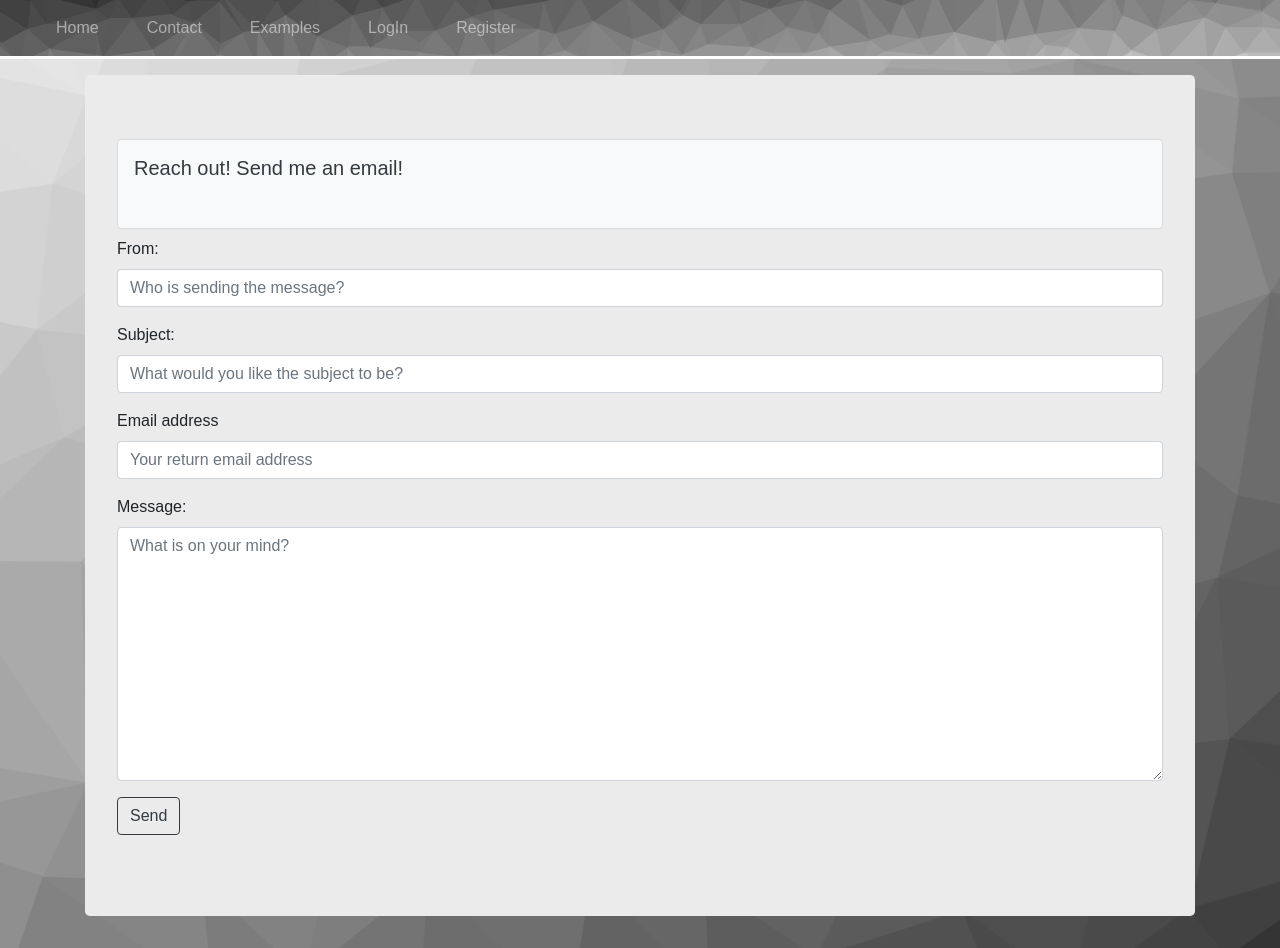
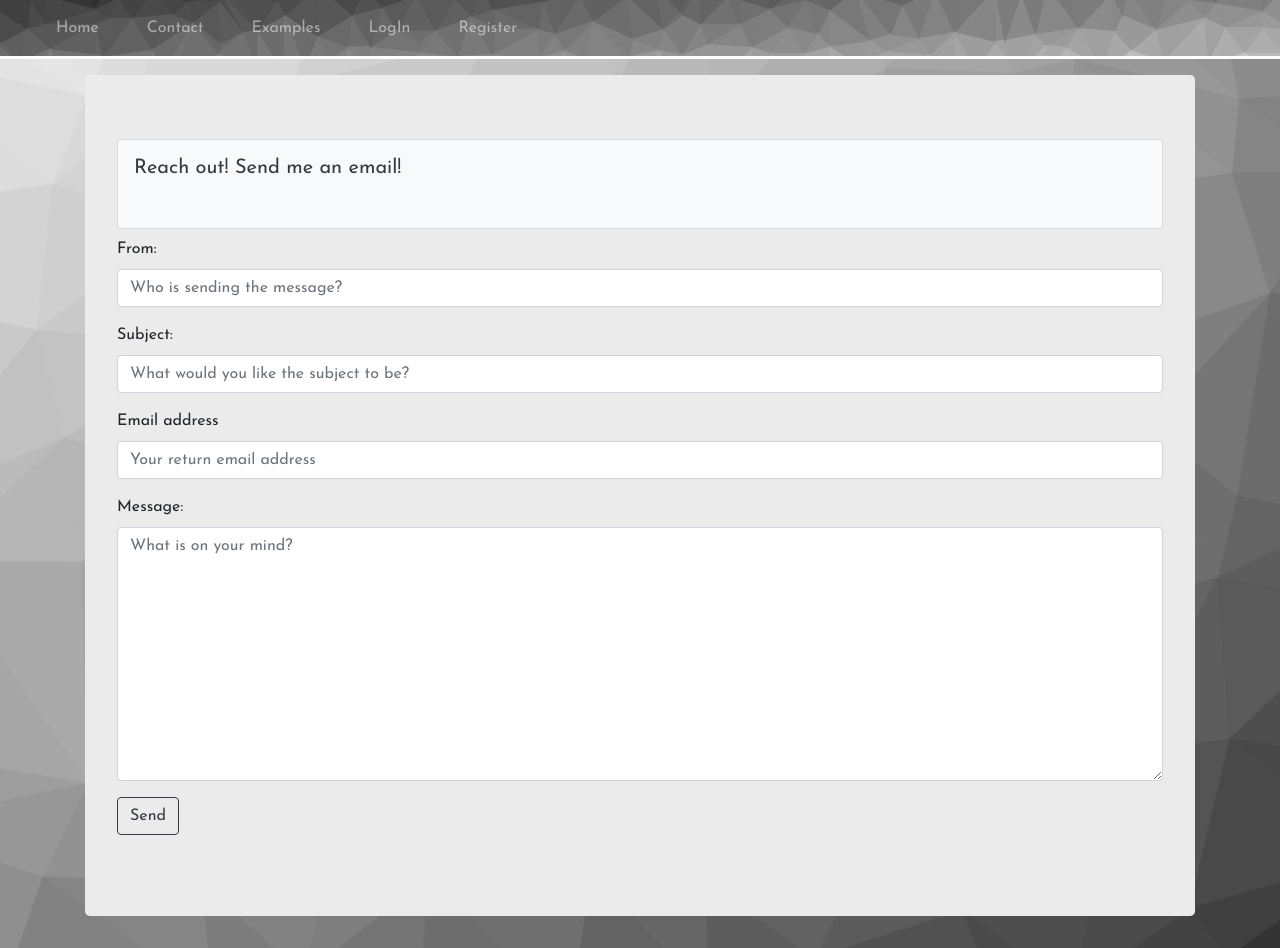
Before and after one commit to unlikemikeshmay/MVista, a PHP site: page /Contact.php in a window 1280 px wide. Run offline with PHP 8.4, Linux system fonts and the light colour scheme; some libraries are stand-ins or nearby versions.

Commit message:
added links to fonts

```diff
--- a/Contact.php
+++ b/Contact.php
@@ -8,6 +8,7 @@
 <link href="css/bootstrap.min.css"rel="stylesheet">
 <script src="js/bootstrap.min.js"type="text/javascript"></script>
 <link href="css/site.css"rel="stylesheet">
+<link href="https://fonts.googleapis.com/css?family=Josefin+Sans" rel="stylesheet">
 </head>
 <body>
 <nav class="navbar navbar-expand-sm bg-dark navbar-dark nervbar">
--- a/Examples.php
+++ b/Examples.php
@@ -7,6 +7,7 @@
 <link href="css/bootstrap.min.css"rel="stylesheet">
 <script src="js/bootstrap.min.js"type="text/javascript"></script>
 <link href="css/site.css"rel="stylesheet">
+<link href="https://fonts.googleapis.com/css?family=Josefin+Sans" rel="stylesheet">
 </head>
 <body>
 <nav class="navbar navbar-expand-sm bg-dark navbar-dark nervbar">
--- a/login.php
+++ b/login.php
@@ -8,6 +8,7 @@
 <link href="css/bootstrap.min.css"rel="stylesheet">
 <script src="js/bootstrap.min.js"type="text/javascript"></script>
 <link href="css/site.css"rel="stylesheet">
+<link href="https://fonts.googleapis.com/css?family=Josefin+Sans" rel="stylesheet">
 </head>
 <body>
 
--- a/profile.php
+++ b/profile.php
@@ -7,6 +7,7 @@
 <link href="css/bootstrap.min.css"rel="stylesheet">
 <script src="js/bootstrap.min.js"type="text/javascript"></script>
 <link href="css/site.css"rel="stylesheet">
+<link href="https://fonts.googleapis.com/css?family=Josefin+Sans" rel="stylesheet">
 </head>
 <body>
 <nav class="navbar navbar-expand-sm bg-dark navbar-dark nervbar">
--- a/register.php
+++ b/register.php
@@ -8,6 +8,7 @@
 <link href="css/bootstrap.min.css"rel="stylesheet">
 <script src="js/bootstrap.min.js" type="text/javascript"></script>
 <link href="css/site.css"rel="stylesheet">
+<link href="https://fonts.googleapis.com/css?family=Josefin+Sans" rel="stylesheet">
 </head>
 <body>
 <nav class="navbar navbar-expand-sm bg-dark navbar-dark nervbar">
```
